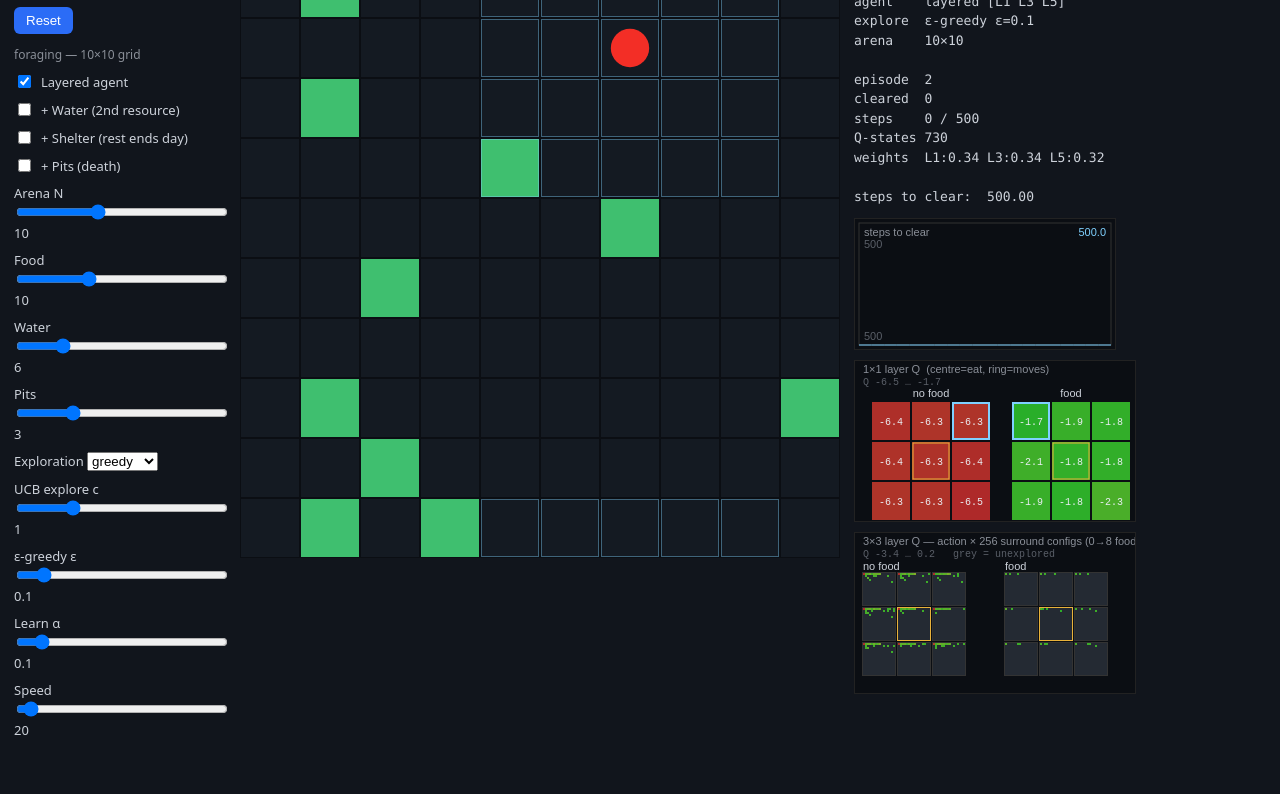
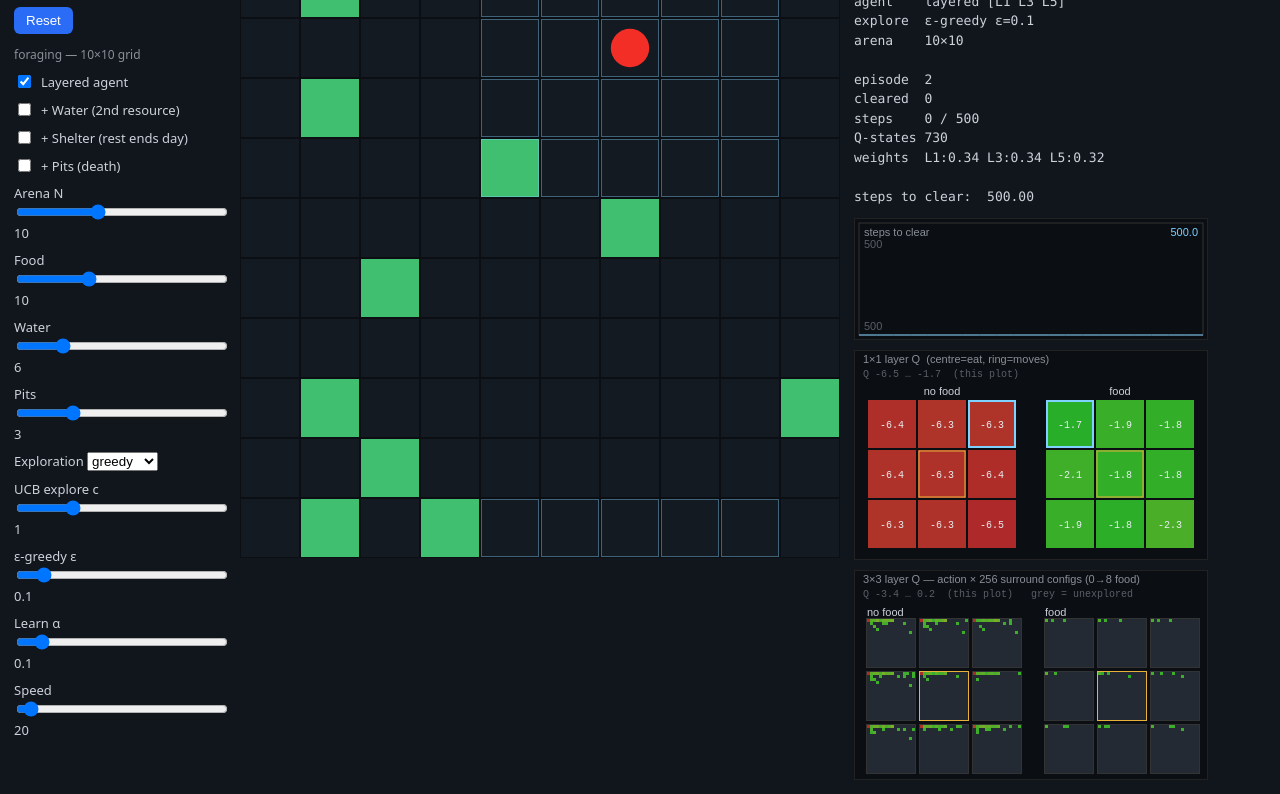
Before and after one commit to algorithm0r/RL-Foragers, a plain HTML site: page index.html in a window 1280 px wide. Shown: the part 42-836 px from the top of the page. Before the commit the page ends 804 px from the top, so only its background shows below. Drawn offline with nearby package versions, Linux system fonts and the light colour scheme; animation ran at ten frames a second.

Commit message:
ui: bigger 3x3 Q cells + align 1x1/3x3 views on shared columns
Config pixels 2->3 (3x3 action cells 32->48px); 1x1 cells 40->50px. Both Q-views now use a
shared aligned column layout (Q_COL_L/Q_COL_R) so the 'no food' / 'food' panels line up between
the 1x1 and 3x3 views. Canvases widened to 352 (graph too). Color range stays per-plot
(auto-scaled to each view's visited min->max; legend now labeled 'this plot') — the 3x3 range
differs from 1x1 and shifts with food density by design.

Layout fit + smoke verified.

Co-Authored-By: Claude Opus 4.8 (1M context) <noreply@anthropic.com>

```diff
--- a/index.html
+++ b/index.html
@@ -29,9 +29,9 @@
   <canvas id="gameWorld" width="600" height="600"></canvas>
   <div id="dataPanel">
     <div id="stats"></div>
-    <canvas id="graphCanvas" width="260" height="130"></canvas>
-    <canvas id="qCanvas" width="280" height="160"></canvas>
-    <canvas id="q3Canvas" width="280" height="160"></canvas>
+    <canvas id="graphCanvas" width="352" height="120"></canvas>
+    <canvas id="qCanvas" width="352" height="208"></canvas>
+    <canvas id="q3Canvas" width="352" height="208"></canvas>
   </div>
 
   <!-- socket.io client (for the standard DB client in socket mode) -->
--- a/src/ui.js
+++ b/src/ui.js
@@ -117,6 +117,9 @@ var DataView = class DataView {
   }
 };
 
+// Shared column layout so the 1×1 and 3×3 Q-views line up: left column = "no food", right = "food".
+var Q_COL_L = 12, Q_COL_R = 190, Q_ROW = 48;
+
 // The 1×1 layer's Q-values as two 3×3 grids ("no food" = state '0', "food" = state '1'). Spatial
 // layout: the centre cell is EAT, the 8 ring cells are the moves placed by their DIRS offset, so
 // you read the reflex at a glance. Cells are coloured by Q (red −, green +) on a shared scale; the
@@ -140,13 +143,13 @@ function renderQView(w, ctx) {
   ctx.fillStyle = '#8a8f98'; ctx.font = '11px sans-serif';
   ctx.fillText('1×1 layer Q  (centre=eat, ring=moves)', 8, 12);
   ctx.fillStyle = '#5a5f68'; ctx.font = '10px monospace';
-  ctx.fillText('Q ' + mn.toFixed(1) + ' … ' + mx.toFixed(1), 8, 24);
-  drawQGrid(ctx, L1, '0', 16, 40, 'no food', mn, mx);
-  drawQGrid(ctx, L1, '1', 156, 40, 'food', mn, mx);
+  ctx.fillText('Q ' + mn.toFixed(1) + ' … ' + mx.toFixed(1) + '  (this plot)', 8, 26);
+  drawQGrid(ctx, L1, '0', Q_COL_L, Q_ROW, 'no food', mn, mx, 50);
+  drawQGrid(ctx, L1, '1', Q_COL_R, Q_ROW, 'food', mn, mx, 50);
 }
 
-function drawQGrid(ctx, L1, state, x0, y0, label, mn, mx) {
-  const cell = 40, EAT = 8;
+function drawQGrid(ctx, L1, state, x0, y0, label, mn, mx, cell) {
+  const EAT = 8;
   let best = 0, bestQ = -Infinity;
   for (let a = 0; a < 9; a++) { const q = L1.getQ(state, a); if (q > bestQ) { bestQ = q; best = a; } }
   ctx.fillStyle = '#cdd2da'; ctx.font = '11px sans-serif'; ctx.textAlign = 'center';
@@ -215,13 +218,13 @@ function renderQ3View(w, ctx) {
   ctx.fillStyle = '#8a8f98'; ctx.font = '11px sans-serif';
   ctx.fillText('3×3 layer Q — action × 256 surround configs (0→8 food)', 8, 12);
   ctx.fillStyle = '#5a5f68'; ctx.font = '10px monospace';
-  ctx.fillText('Q ' + mn.toFixed(1) + ' … ' + mx.toFixed(1) + '   grey = unexplored', 8, 24);
-  drawQ3Panel(ctx, L3, Q3_STATE0, 8, 40, 'no food', mn, mx);
-  drawQ3Panel(ctx, L3, Q3_STATE1, 150, 40, 'food', mn, mx);
+  ctx.fillText('Q ' + mn.toFixed(1) + ' … ' + mx.toFixed(1) + '  (this plot)   grey = unexplored', 8, 26);
+  drawQ3Panel(ctx, L3, Q3_STATE0, Q_COL_L, Q_ROW, 'no food', mn, mx);
+  drawQ3Panel(ctx, L3, Q3_STATE1, Q_COL_R, Q_ROW, 'food', mn, mx);
 }
 
 function drawQ3Panel(ctx, L3, STATES, px0, py0, label, mn, mx) {
-  const cfgPx = 2, cellW = 16 * cfgPx, gap = 3, EAT = 8;
+  const cfgPx = 3, cellW = 16 * cfgPx, gap = 5, EAT = 8;
   ctx.fillStyle = '#cdd2da'; ctx.font = '11px sans-serif'; ctx.textAlign = 'left';
   ctx.fillText(label, px0, py0 - 3);
   for (let arow = 0; arow < 3; arow++) {
```
